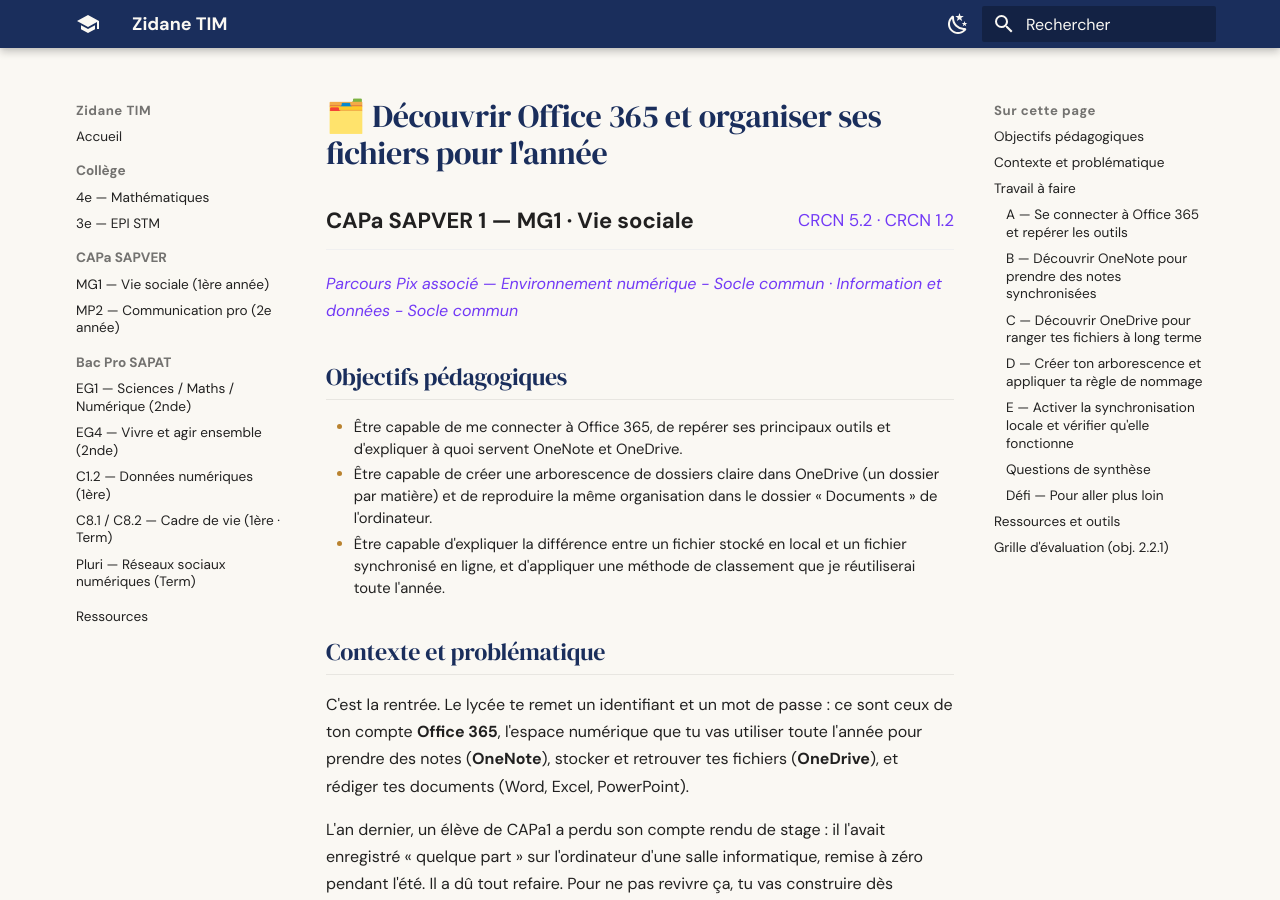
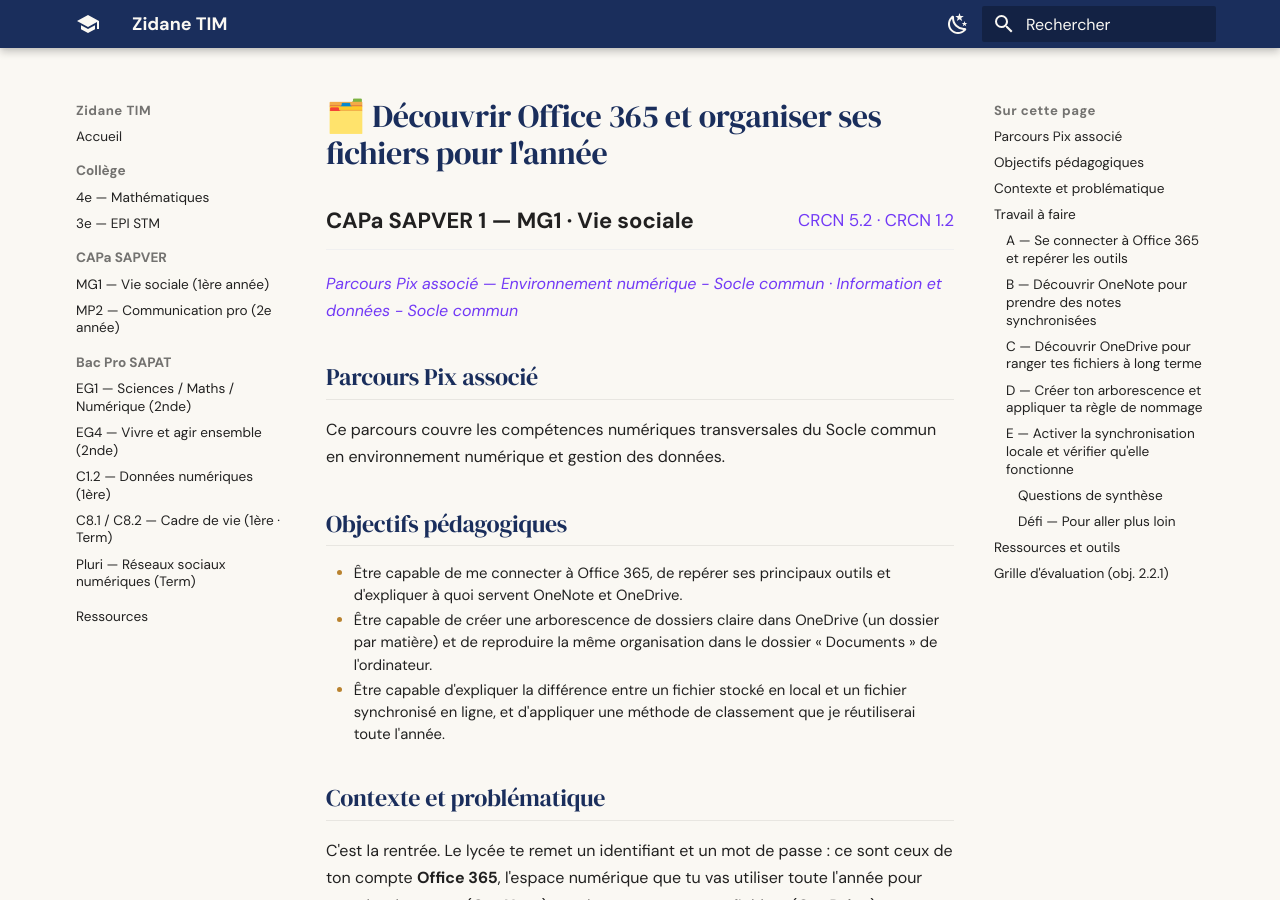
Before and after one commit to zidaneTim/zidane-tim, an MkDocs documentation site: the page built from docs/cours/capa-sapver/activites/decouvrir-office-365-et-organiser-ses-fichiers.md, in a window 1280 px wide and 900 px high. Built offline with MkDocs 1.6.1 and Material for MkDocs 9.7.7, drawn with Linux system fonts in a browser that asks for light colours.

Commit message:
activités: restructure TOC - Parcours Pix en h2, Questions/Défi en h4

```diff
--- a/docs/cours/capa-sapver/activites/decouvrir-office-365-et-organiser-ses-fichiers.md
+++ b/docs/cours/capa-sapver/activites/decouvrir-office-365-et-organiser-ses-fichiers.md
@@ -6,6 +6,10 @@
 </div>
 
 <div style="color: #7239f6; font-size: 0.8rem; margin-bottom: 1rem; font-style: italic;">Parcours Pix associé — Environnement numérique - Socle commun · Information et données - Socle commun</div>
+
+## Parcours Pix associé
+
+Ce parcours couvre les compétences numériques transversales du Socle commun en environnement numérique et gestion des données.
 
 ## Objectifs pédagogiques
 
@@ -92,7 +96,7 @@
 !!! info "Note sur la synchronisation"
     Quand un fichier est synchronisé, une modification en local (Documents du PC) = une modification en ligne (OneDrive) et vice-versa. C'est ce qui te permet de travailler partout sans perdre tes fichiers.
 
-### Questions de synthèse
+#### Questions de synthèse
 
 1. **Tu dois remettre un travail important en avril.** En utilisant le système que tu viens de mettre en place, explique comment tu vas nommer et ranger ce fichier pour le retrouver facilement dans 6 mois.
 
@@ -100,7 +104,7 @@
 
 3. **Sécurité des données** : l'année dernière, un élève a perdu son compte rendu de stage parce qu'il l'avait enregistré uniquement dans « Documents » d'une salle informatique. Explique pourquoi ce risque n'existe plus avec ton nouveau système.
 
-### Défi — Pour aller plus loin
+#### Défi — Pour aller plus loin
 
 1. Ouvre les **paramètres de sécurité** de ton compte Office 365 (profil → Paramètres du compte). Note ce que tu observes : quels appareils ont accès à ton compte ? Y a-t-il des sessions actives ?
 
```
